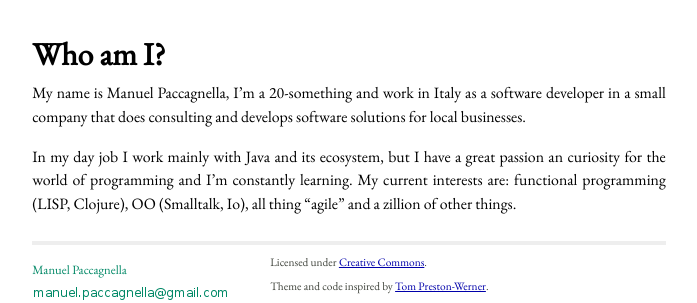
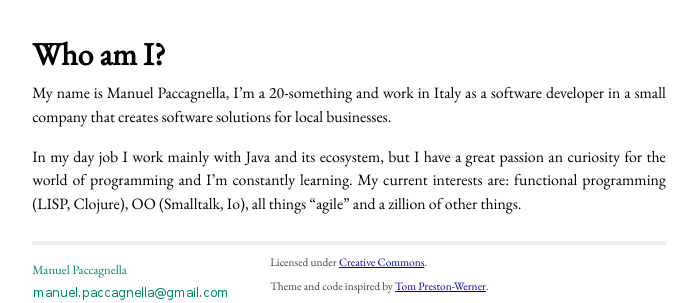
Before and after one commit to manuelp/manuelp.github.io, a Jekyll site: the page built from about.markdown, in a window 1280 px wide. Shown: the part 137-440 px from the top of the page, without its empty margins (291-988 px from the left). Built offline with Jekyll 4.4.1, drawn with Linux system fonts in a browser that asks for light colours; some web fonts are replaced.

Commit message:
Fixed typo

```diff
--- a/about.markdown
+++ b/about.markdown
@@ -4,6 +4,6 @@ title: About
 ---
 
 # Who am I? #
-My name is Manuel Paccagnella, I'm a 20-something and work in Italy as a software developer in a small company that does consulting and develops software solutions for local businesses.
+My name is Manuel Paccagnella, I'm a 20-something and work in Italy as a software developer in a small company that creates software solutions for local businesses.
 
-In my day job I work mainly with Java and its ecosystem, but I have a great passion an curiosity for the world of programming and I'm constantly learning. My current interests are: functional programming (LISP, Clojure), OO (Smalltalk, Io), all thing "agile" and a zillion of other things.
+In my day job I work mainly with Java and its ecosystem, but I have a great passion an curiosity for the world of programming and I'm constantly learning. My current interests are: functional programming (LISP, Clojure), OO (Smalltalk, Io), all things "agile" and a zillion of other things.
```
